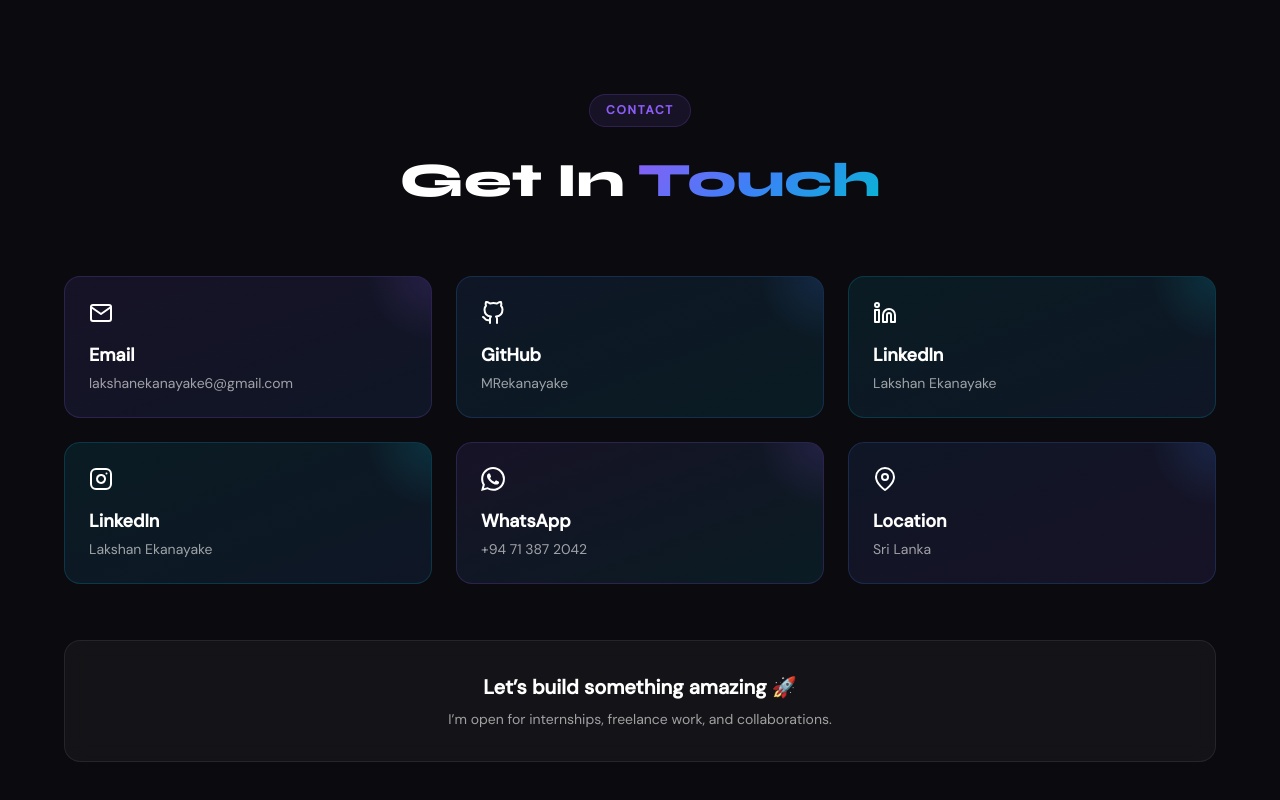
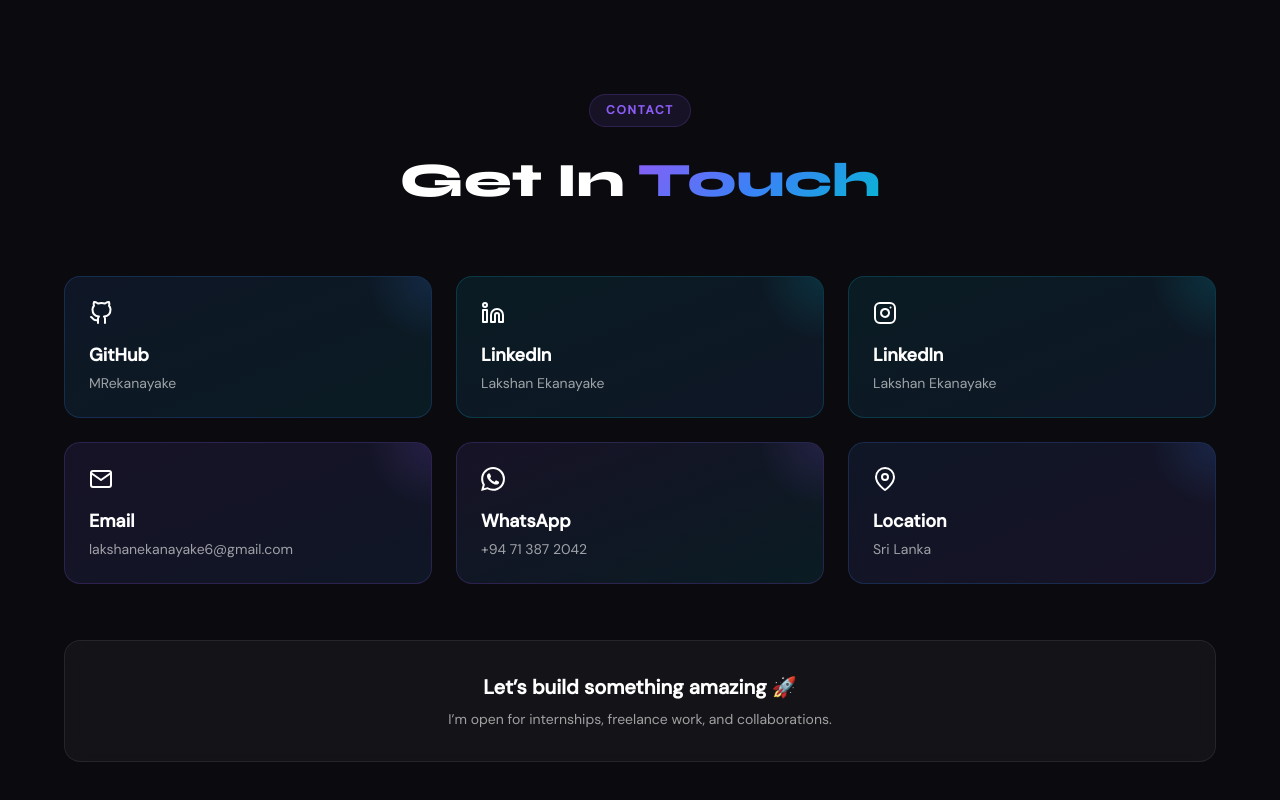
Before and after one commit to Mrekanayake6/Portfolio, a React (Vite) app: page / in a window 1280 px wide. Shown: the part 6415-7215 px from the top of the page. Built offline with nearby package versions, Linux system fonts and the light colour scheme.

Commit message:
Update Contact.tsx

```diff
--- a/src/components/Contact.tsx
+++ b/src/components/Contact.tsx
@@ -3,15 +3,7 @@ import { FiMail, FiGithub, FiLinkedin, FiMapPin ,FiInstagram } from "react-icons
 import { SiWhatsapp } from "react-icons/si";
 
 const contacts = [
-  {
-    icon: <FiMail />,
-    title: "Email",
-    value: "lakshanekanayake6@gmail.com",
-    link: "mailto:lakshanekanayake6@gmail.com",
-    gradient: "from-purple/10 to-blue/10",
-    borderColor: "rgba(139,92,246,0.2)",
-    glowColor: "rgba(139,92,246,0.15)",
-  },
+
   {
     icon: <FiGithub />,
     title: "GitHub",
@@ -38,6 +30,15 @@ const contacts = [
     gradient: "from-cyan/10 to-blue/10",
     borderColor: "rgba(6,182,212,0.2)",
     glowColor: "rgba(6,182,212,0.15)",
+  },
+  {
+    icon: <FiMail />,
+    title: "Email",
+    value: "lakshanekanayake6@gmail.com",
+    link: "mailto:lakshanekanayake6@gmail.com",
+    gradient: "from-purple/10 to-blue/10",
+    borderColor: "rgba(139,92,246,0.2)",
+    glowColor: "rgba(139,92,246,0.15)",
   },
   {
     icon: <SiWhatsapp />,
```
